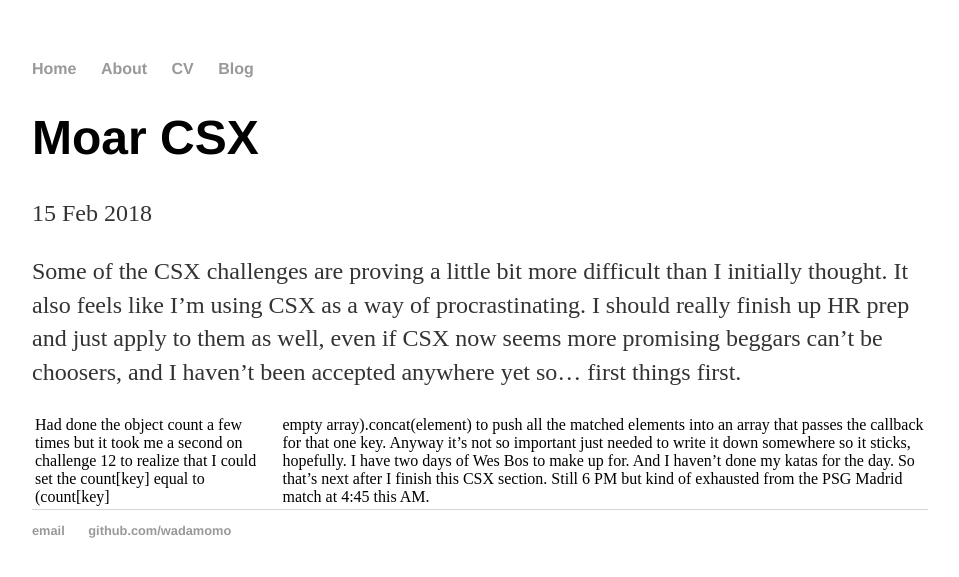
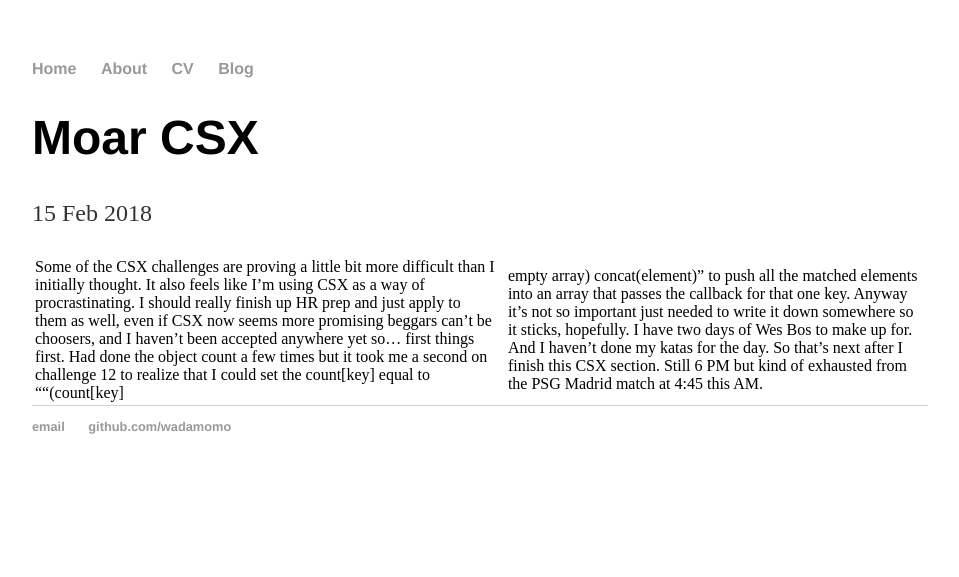
Before and after one commit to WADAMOMO/wadamomo.github.io, a Jekyll site: the page built from _posts/2018-02-15-CSP.md, in a window 1280 px wide. Shown: the top 577 px of the page, without its empty margins (160-1119 px from the left). Built offline with Jekyll 4.4.1, drawn with Linux system fonts in a browser that asks for light colours.

Commit message:
different

```diff
--- a/_posts/2018-02-15-CSP.md
+++ b/_posts/2018-02-15-CSP.md
@@ -4,6 +4,4 @@
 date: 2018-02-15
 ---
 
-Some of the CSX challenges are proving a little bit more difficult than I initially thought. It also feels like I'm using CSX as a way of procrastinating. I should really finish up HR prep and just apply to them as well, even if CSX now seems more promising beggars can't be choosers, and I haven't been accepted anywhere yet so... first things first.
-
-Had done the object count a few times but it took me a second on challenge 12 to realize that I could set the count[key] equal to (count[key] || empty array).concat(element) to push all the matched elements into an array that passes the callback for that one key. Anyway it's not so important just needed to write it down somewhere so it sticks, hopefully. I have two days of Wes Bos to make up for. And I haven't done my katas for the day. So that's next after I finish this CSX section. Still 6 PM but kind of exhausted from the PSG Madrid match at 4:45 this AM.
+Some of the CSX challenges are proving a little bit more difficult than I initially thought. It also feels like I'm using CSX as a way of procrastinating. I should really finish up HR prep and just apply to them as well, even if CSX now seems more promising beggars can't be choosers, and I haven't been accepted anywhere yet so... first things first. Had done the object count a few times but it took me a second on challenge 12 to realize that I could set the count[key] equal to ""(count[key] || empty array) concat(element)" to push all the matched elements into an array that passes the callback for that one key. Anyway it's not so important just needed to write it down somewhere so it sticks, hopefully. I have two days of Wes Bos to make up for. And I haven't done my katas for the day. So that's next after I finish this CSX section. Still 6 PM but kind of exhausted from the PSG Madrid match at 4:45 this AM.
```
